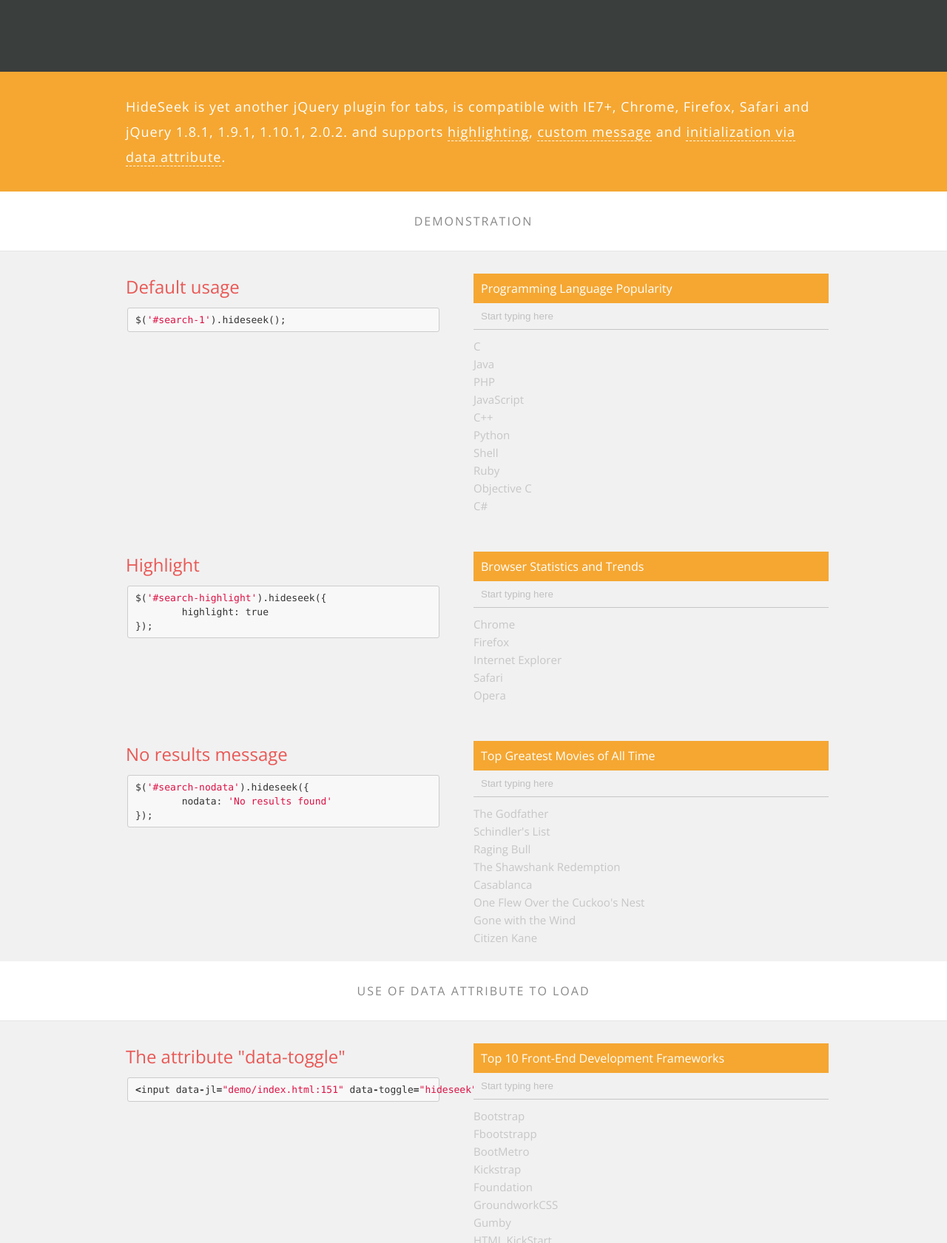
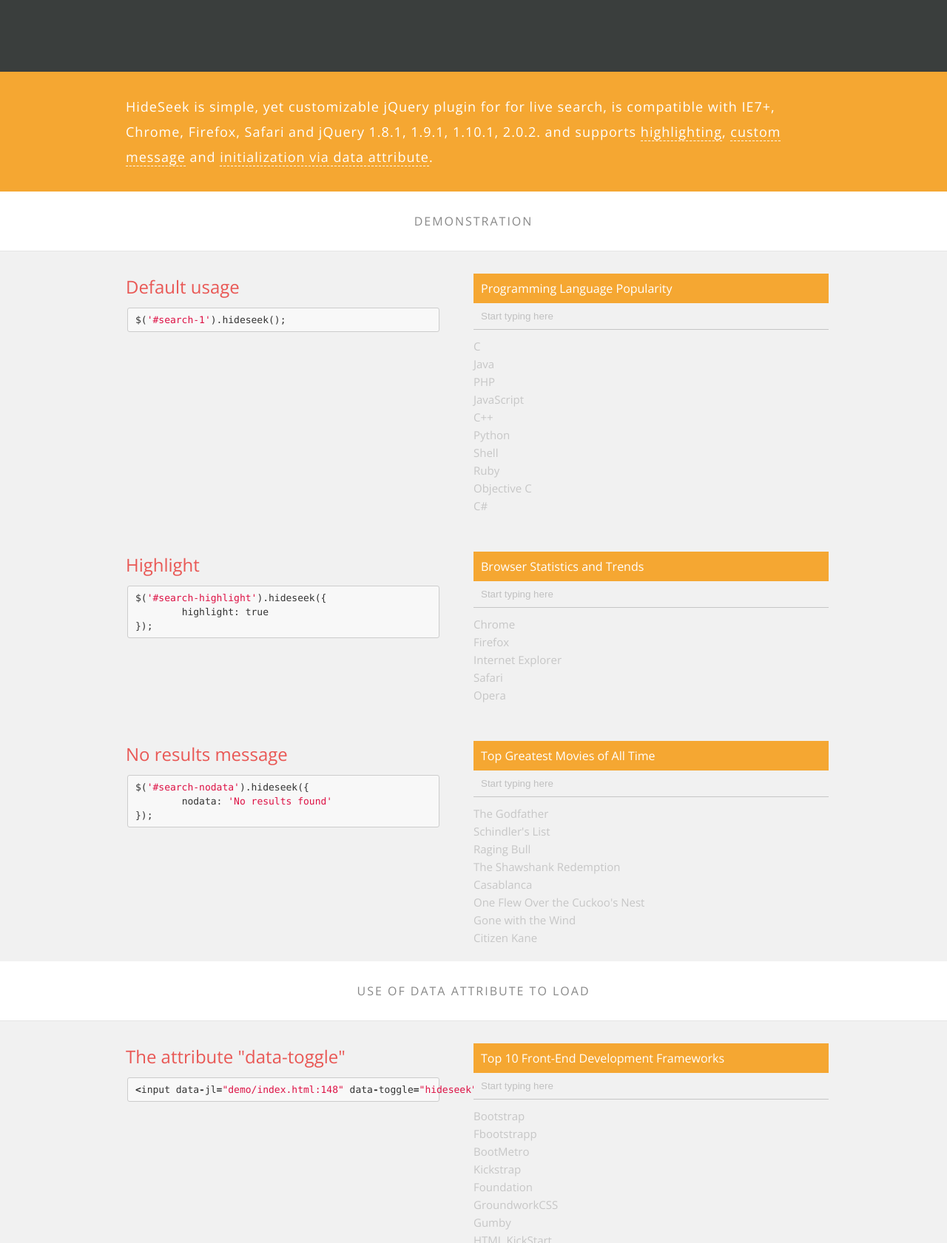
Before and after one commit to vdw/HideSeek, a plain HTML site: page demo/index.html in a window 1280 px wide. Shown: the part 303-1984 px from the top of the page at 74% size. Drawn offline with nearby package versions, Linux system fonts and the light colour scheme.

Commit message:
Update demo page

```diff
--- a/demo/index.html
+++ b/demo/index.html
@@ -3,7 +3,7 @@
 <head>
 	<meta charset="utf-8">
 	<title>HideSeek jQuery plugin | A simple, yet customizable live search jQuery plugin</title>
-	<meta name="description" content="Yet another plugin for tabs">
+	<meta name="description" content="A simple, yet customizable live search jQuery plugin">
 
 	<!-- STYLES -->
 	<link href='http://fonts.googleapis.com/css?family=Open+Sans:400,300,600,700,800' rel='stylesheet' type='text/css'>
@@ -19,7 +19,7 @@
 	<script type="text/javascript">
 
 	  var _gaq = _gaq || [];
-	  _gaq.push(['_setAccount', 'UA-4512362-19']);
+	  _gaq.push(['_setAccount', 'UA-4512362-20']);
 	  _gaq.push(['_trackPageview']);
 
 	  (function() {
@@ -39,9 +39,6 @@
 <a href="https://github.com/vdw/HideSeek"><img style="position: absolute; top: 0; right: 0; border: 0;" src="https://s3.amazonaws.com/github/ribbons/forkme_right_darkblue_121621.png" alt="Fork me on GitHub"></a>
 <div id="wrapper">
 
-<!-- 	<div class="top_bar">
-		Tabslet
-	</div> -->
 	<!-- HEADER -->
 	<div id="header_wrapper">
 		<header>
@@ -59,7 +56,7 @@
 		<section id="body" role="main">
 			<article>
 				<h2>
-					HideSeek is yet another jQuery plugin for tabs, is compatible with IE7+, Chrome, Firefox, Safari and jQuery 1.8.1, 1.9.1, 1.10.1, 2.0.2. and
+					HideSeek is simple, yet customizable jQuery plugin for for live search, is compatible with IE7+, Chrome, Firefox, Safari and jQuery 1.8.1, 1.9.1, 1.10.1, 2.0.2. and
 					supports <a class="anchorLink" href="#highlight">highlighting</a>, <a class="anchorLink" href="#nodata">custom message</a> and <a class="anchorLink" href="#attribute">initialization via data attribute</a>.</h2>
 			</article>
 		</section>
```
